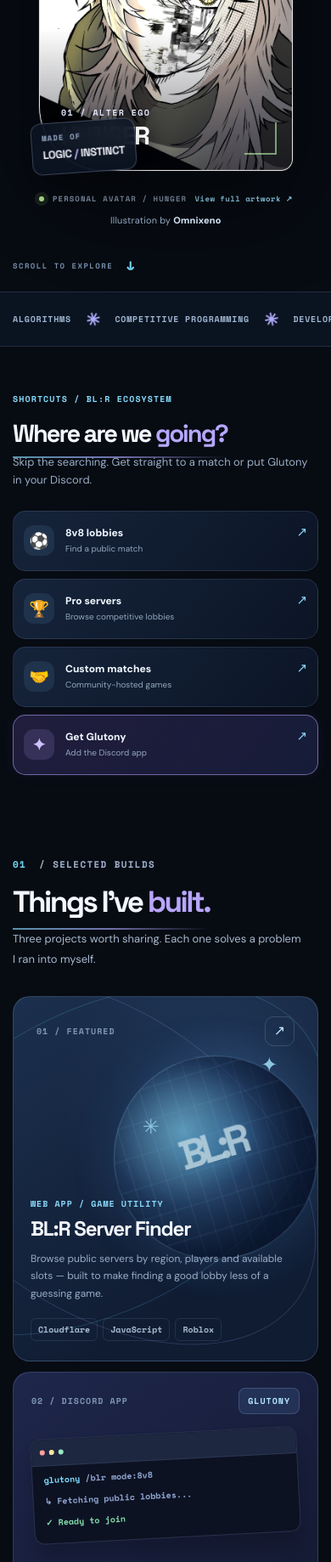
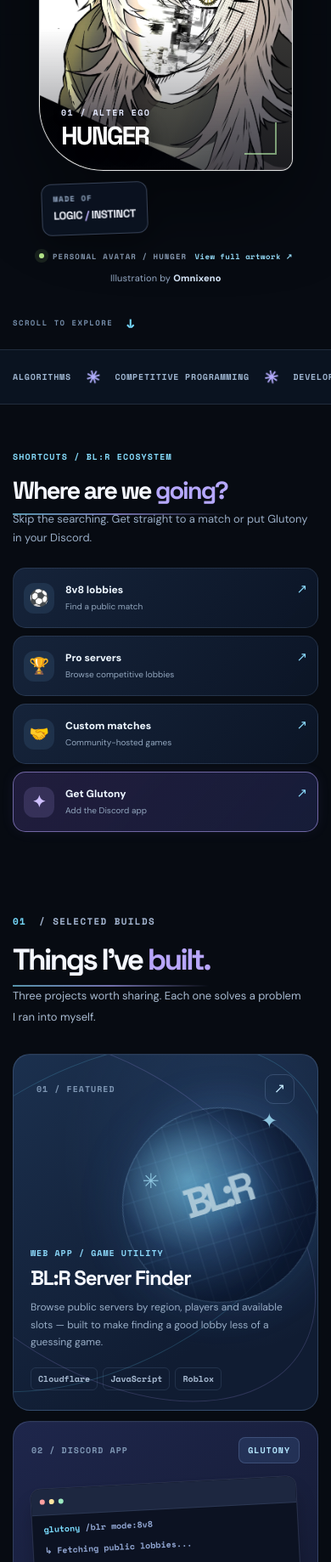
Before and after one commit to N29dev/portfolio, a plain HTML site: page index.html in a window 390 px wide. Shown: the part 920-2758 px from the top of the page at 85% size. Drawn offline with nearby package versions, Linux system fonts and the light colour scheme.

Commit message:
Fix avatar label overlap and rebalance featured project cards

```diff
--- a/polish.css
+++ b/polish.css
@@ -323,3 +323,40 @@ body { text-rendering: optimizeLegibility; }
  .portrait-dialog {padding:7px;border-radius:12px;}
  .portrait-dialog p {font-size:9px;}
 }
+
+/* 2026-11-03: keep the avatar title readable and tighten the work showcase. */
+.hero-art .art-note {
+  position:relative;
+  left:auto;
+  bottom:auto;
+  display:table;
+  max-width:100%;
+  margin:16px 0 0 8px;
+  padding:11px 16px;
+  transform:rotate(-2deg);
+}
+.hero-art .art-note strong {overflow-wrap:anywhere;}
+.hero-art .art-bottom {margin-top:17px;}
+.project-grid {align-items:stretch;}
+.project-featured {
+  min-height:556px;
+  grid-column:span 2;
+  grid-row:span 2;
+}
+.project-bot,.project-creator {min-height:270px;}
+.project-featured .planet {width:300px;height:300px;right:10%;top:15%;}
+@media(max-width:1100px) {
+  .project-featured {grid-column:1/-1;grid-row:auto;min-height:440px;}
+  .project-bot,.project-creator {min-height:340px;}
+}
+@media(max-width:750px) {
+  .hero-art .art-note {margin-top:14px;padding:10px 13px;}
+  .project-featured {min-height:425px;}
+  .project-bot,.project-creator {min-height:335px;}
+}
+@media(max-width:530px) {
+  .project-featured {grid-column:auto;grid-row:auto;min-height:420px;}
+  .project-bot,.project-creator {min-height:325px;}
+  .project-featured .planet {width:230px;height:230px;right:0;top:15%;}
+  .hero-art .art-note {margin-left:3px;}
+}
```
